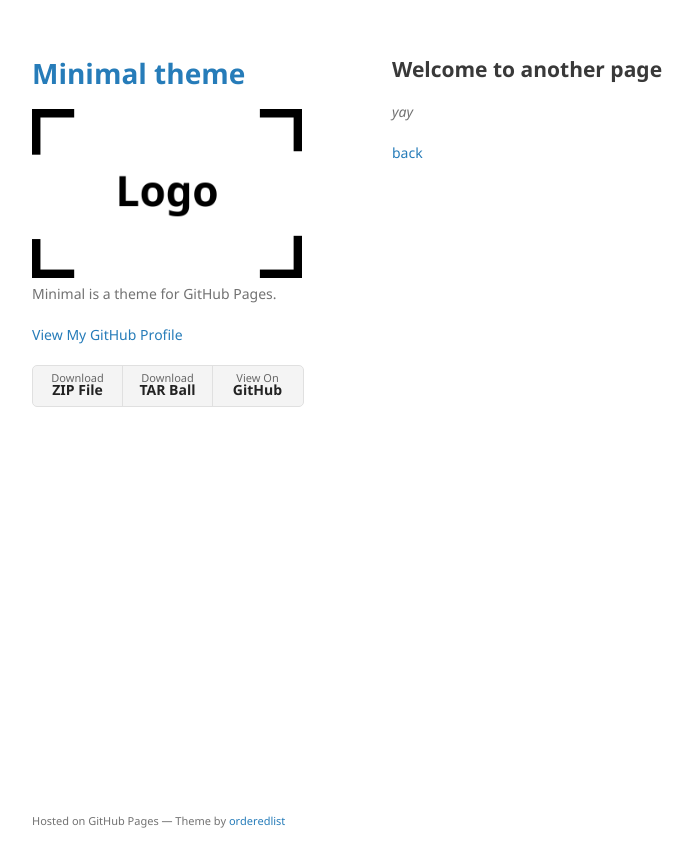
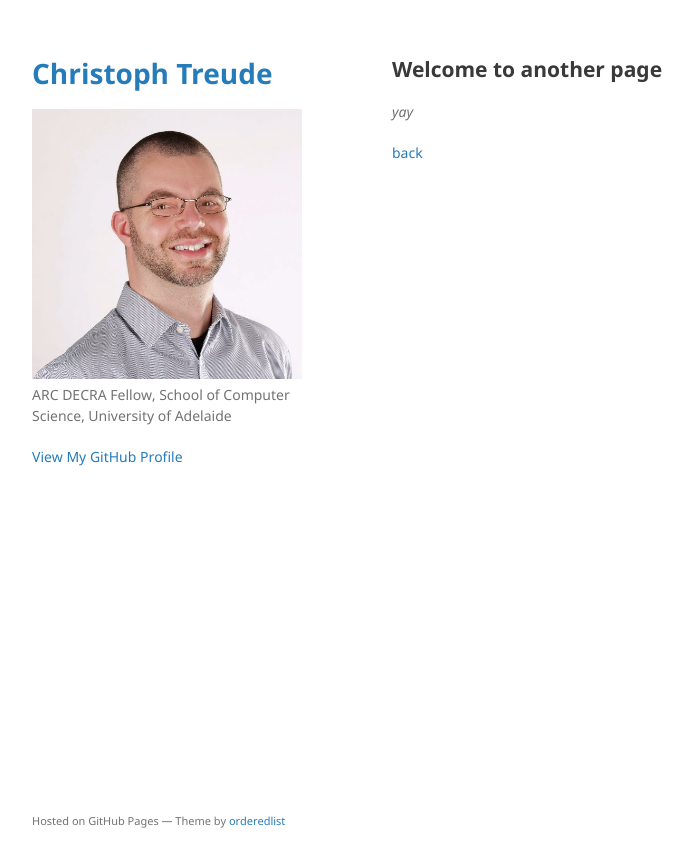
Before and after one commit to ctreude/ctreude.github.io, a Jekyll site: the page built from another-page.md, in a window 1280 px wide. Shown: the top 867 px of the page, without its empty margins (178-871 px from the left). Built offline with Jekyll 4.4.1, drawn with Linux system fonts in a browser that asks for light colours; our own code applies the rules of GitHub Pages for plain Markdown files.

Commit message:
Update _config.yml

```diff
--- a/_config.yml
+++ b/_config.yml
@@ -1,6 +1,6 @@
-title: Minimal theme
-logo: /assets/img/logo.png
-description: Minimal is a theme for GitHub Pages.
-show_downloads: true
+title: Christoph Treude
+logo: /assets/img/christoph.jpg
+description: ARC DECRA Fellow, School of Computer Science, University of Adelaide
+show_downloads: false
 google_analytics:
 theme: jekyll-theme-minimal
```
